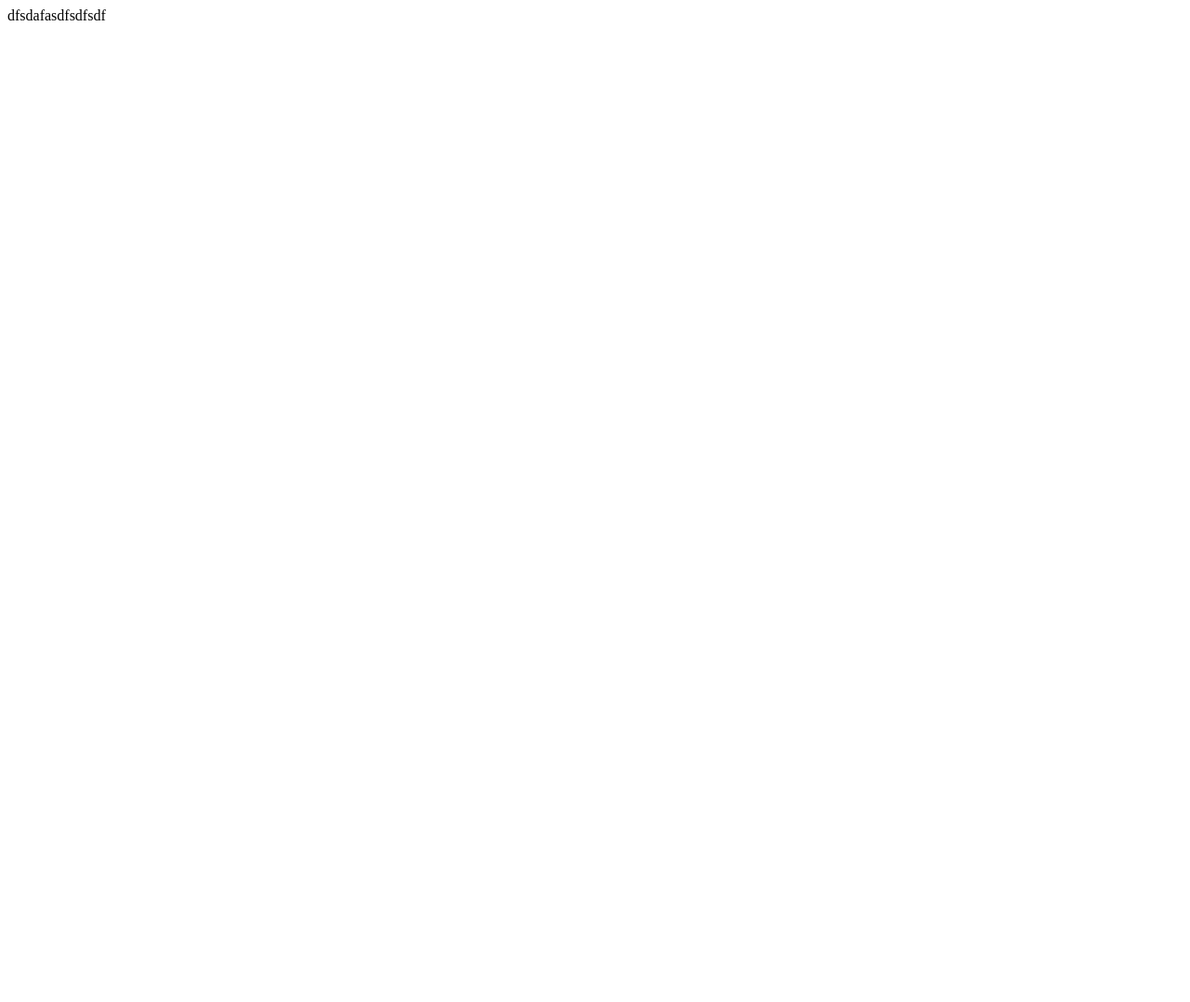
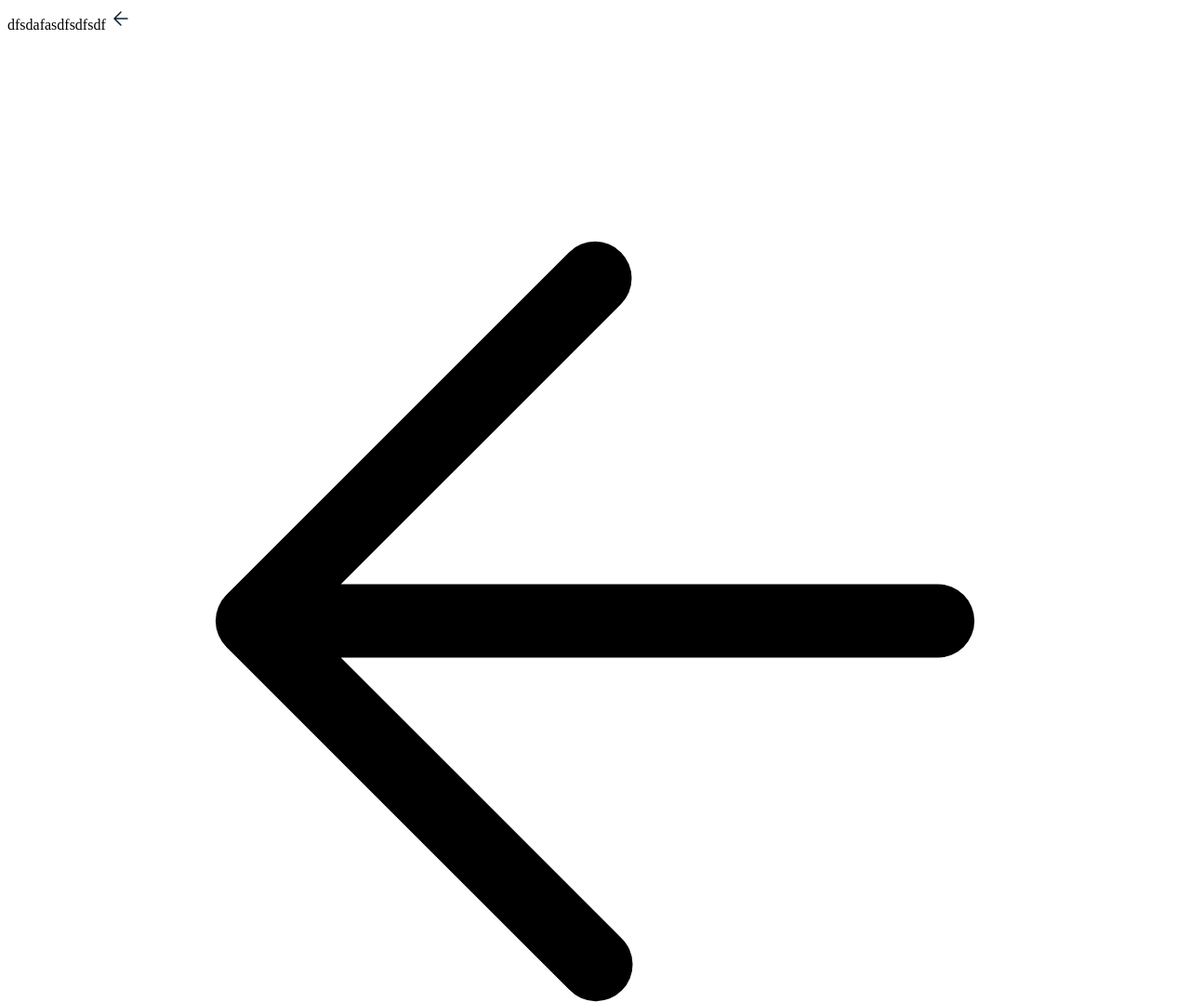
Before and after one commit to simprl/svg-icons-sprite-example, a website: page docs/index.html in a window 1280 px wide. Shown: the whole page at 93% size. Before the commit the page ends 800 px from the top, so only its background shows below. Drawn offline with Linux system fonts and the light colour scheme.

Commit message:
Update index.html

```diff
--- a/docs/index.html
+++ b/docs/index.html
@@ -1 +1,5 @@
 dfsdafasdfsdfsdf
+<img src="/src/assets/icons/arrows/left.svg" />
+<svg viewBox="0 0 24 24">
+  <use xlink:href="/src/components/Icon/sprite.svg#ARROWS_LEFT"></use>
+</svg>
```
